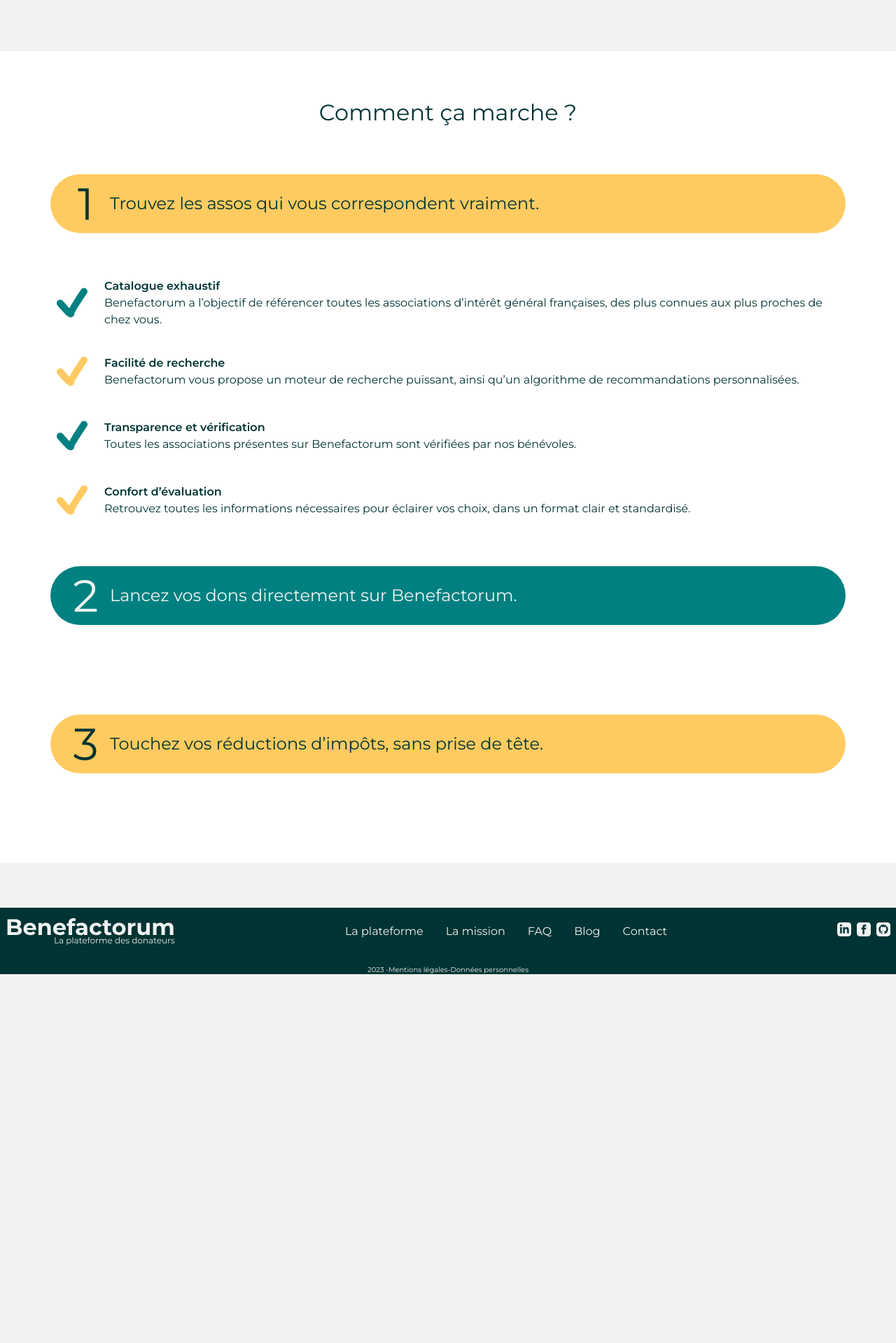
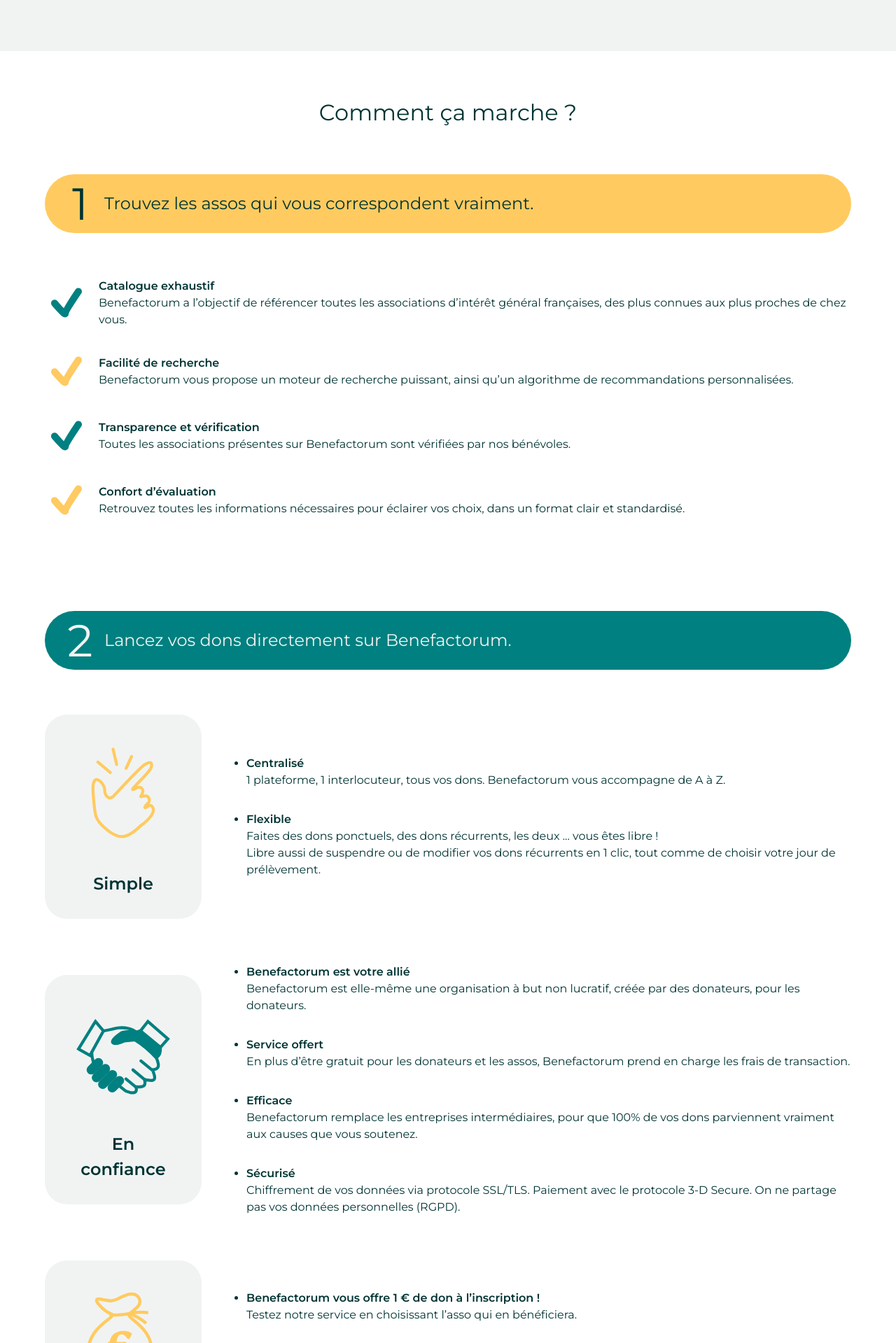
Before and after one commit to mpressen/benefactorum-docs, a Jekyll site: the page built from la-plateforme.html, in a window 1280 px wide. Shown: the part 386-2305 px from the top of the page at 70% size. Built offline with Jekyll 4.4.1, drawn with Linux system fonts in a browser that asks for light colours; before the commit the page ends 1778 px from its top, so only the background shows below that; some of the changed text lies outside the part shown.

Commit message:
how it reaaly works part 2

```diff
--- a/_sass/main.scss
+++ b/_sass/main.scss
@@ -110,10 +110,6 @@
     font-family: "MontserratSemiBold";
   }
 
-  .max_width {
-    max-width: 1536px;
-  }
-
   .cards-container {
     display: flex;
     justify-content: center;
@@ -193,14 +189,12 @@
 
   .step {
     width: 100%;
-    min-width: 312px;
     display: flex;
     padding: 0px 32px;
     align-items: center;
     gap: 16px;
     border-radius: 100px;
     background-color: $secondary-color;
-    text-wrap: wrap;
 
     .number-step {
       width: 37px;
@@ -259,7 +253,6 @@
     display: flex;
     flex-direction: column;
     align-items: center;
-    padding: 0px 8px;
     gap: 64px;
 
     .step {
@@ -268,11 +261,20 @@
       }
     }
 
+    .step-2, .step-3 {
+      margin-top: 64px;
+    }
+
     ul {
       display: flex;
       justify-content: center;
       flex-direction: column;
+      align-items: flex-start;
       gap: 32px;
+
+      &.bigger-gap {
+        gap: 64px;
+      }
 
       li {
         display: flex;
@@ -294,6 +296,57 @@
         }
       }
 
+      .value-offer-detail {
+        display: flex;
+        justify-content: center;
+        gap: 64px;
+        align-items: center;
+
+        @media only screen and (max-width: 885px) {
+          flex-wrap: wrap;
+        }
+
+        .card {
+          display: flex;
+          margin: auto;
+          padding: 32px;
+          flex-direction: column;
+          gap: 32px;
+          border-radius: 32px;
+          background-color: $website-background;
+          text-align: center;
+        }
+
+        ul {
+          display: flex;
+          flex-direction: column;
+          gap: 32px;
+
+          li {
+            list-style-type: disc;
+            display: list-item;
+          }
+        }
+      }
+    }
+  }
+
+  @media only screen and (max-width: 612px) {
+    padding-right: 0;
+    padding-left: 0;
+
+    .container {
+      * {
+        padding: 0 4px;
+      }
+
+      li {
+        list-style-type: none !important;
+      }
+    }
+
+    .step {
+      border-radius: 0;
     }
   }
 }
--- a/index.html
+++ b/index.html
@@ -13,7 +13,7 @@
         Inscrivez-vous gratuitement
       </a>
     </div>
-    <img src="./assets/images/hero_pics/dylan-sauerwein-5oog6pFHD_s-unsplash 1.png" alt="Happy Donor">
+    <img src="./assets/images/hero_pics/dylan-sauerwein-5oog6pFHD_s-unsplash 1.png" alt="donateur heureux">
   </div>
 </section>
 
--- a/la-plateforme.html
+++ b/la-plateforme.html
@@ -13,7 +13,7 @@
         Inscrivez-vous gratuitement
       </a>
     </div>
-    <img src="./assets/images/hero_pics/centralisation.svg" alt="Happy Donor">
+    <img src="./assets/images/hero_pics/centralisation.svg" alt="Benefactorum centralise vos dons">
   </div>
 </section>
 
@@ -27,33 +27,33 @@
     <ul>
       <li>
         <img class='check green' src="./assets/images/checkmark.svg" alt="puce">
-        <div class="text-section">
+        <div>
           <h4 class="semi-bold">Catalogue exhaustif</h4>
-          <p>Benefactorum a l’objectif de référencer toutes les associations d’intérêt général françaises,
-          des plus connues aux plus proches de chez vous.</p>
+          <p>Benefactorum a l’objectif de référencer toutes les associations d’intérêt général françaises, des plus
+            connues aux plus proches de chez vous.</p>
         </div>
       </li>
       <li>
         <img class='check yellow' src="./assets/images/checkmark.svg" alt="puce">
-        <div class="text-section">
+        <div>
           <h4 class="semi-bold">Facilité de recherche</h4>
-          <p>Benefactorum vous propose un moteur de recherche puissant,
-          ainsi qu’un algorithme de recommandations personnalisées.</p>
+          <p>Benefactorum vous propose un moteur de recherche puissant, ainsi qu’un algorithme de recommandations
+            personnalisées.</p>
         </div>
       </li>
       <li>
         <img class='check green' src="./assets/images/checkmark.svg" alt="puce">
-        <div class="text-section">
+        <div>
           <h4 class="semi-bold">Transparence et vérification</h4>
           <p>Toutes les associations présentes sur Benefactorum sont vérifiées par nos bénévoles.</p>
         </div>
       </li>
       <li>
         <img class='check yellow' src="./assets/images/checkmark.svg" alt="puce">
-        <div class="text-section">
+        <div>
           <h4 class="semi-bold">Confort d’évaluation</h4>
-          <p>Retrouvez toutes les informations nécessaires pour éclairer vos choix,
-          dans un format clair et standardisé.</p>
+          <p>Retrouvez toutes les informations nécessaires pour éclairer vos choix, dans un format clair et standardisé.
+          </p>
         </div>
       </li>
     </ul>
@@ -61,7 +61,96 @@
       <div class="number-step">2</div>
       <h3 class="xl">Lancez vos dons directement sur Benefactorum.</h3>
     </div>
-    <div></div>
+    <ul class="bigger-gap">
+      <li class='value-offer-detail'>
+        <div class="card">
+          <img src="./assets/images/value-offer/simple.svg" alt="Simple">
+          <p class='xl semi-bold'>Simple</p>
+        </div>
+        <ul>
+          <li>
+            <h4 class="semi-bold">Centralisé</h4>
+            <p>1 plateforme, 1 interlocuteur, tous vos dons. Benefactorum vous accompagne de A à Z.</p>
+          </li>
+          <li>
+            <h4 class="semi-bold">Flexible</h4>
+            <p>Faites des dons ponctuels, des dons récurrents, les deux ... vous êtes libre !<br>
+              Libre aussi de suspendre ou de modifier vos dons récurrents en 1 clic, tout comme de choisir votre jour de prélèvement.</p>
+          </li>
+        </ul>
+      </li>
+      <li class='value-offer-detail'>
+        <div class="card">
+          <img src="./assets/images/value-offer/en-confiance.svg" alt="En confiance">
+          <p class='xl semi-bold'>En confiance</p>
+        </div>
+        <ul>
+          <li>
+            <h4 class="semi-bold">Benefactorum est votre allié</h4>
+            <p>Benefactorum est elle-même une organisation à but non lucratif, créée par des donateurs, pour les
+              donateurs.</p>
+          </li>
+          <li>
+            <h4 class="semi-bold">Service offert</h4>
+            <p>En plus d’être gratuit pour les donateurs et les assos, Benefactorum prend en charge les frais de
+              transaction.</p>
+          </li>
+          <li>
+            <h4 class="semi-bold">Efficace</h4>
+            <p>Benefactorum remplace les entreprises intermédiaires, pour que 100% de vos dons parviennent vraiment aux
+              causes que vous soutenez.</p>
+          </li>
+          <li>
+            <h4 class="semi-bold">Sécurisé</h4>
+            <p>Chiffrement de vos données via protocole SSL/TLS. Paiement avec le protocole 3-D Secure. On ne partage pas vos données personnelles (RGPD).</p>
+          </li>
+        </ul>
+      </li>
+      <li class='value-offer-detail'>
+        <div class="card">
+          <img src="./assets/images/value-offer/accessible.svg" alt="Accessible">
+          <p class='xl semi-bold'>Accessible</p>
+        </div>
+        <ul>
+          <li>
+            <h4 class="semi-bold">Benefactorum vous offre 1 € de don à l’inscription !</h4>
+            <p>Testez notre service en choisissant l’asso qui en bénéficiera.</p>
+          </li>
+          <li>
+            <h4 class="semi-bold">Donnez à partir de 1€</h4>
+            <p>Parce qu’être généreux c’est un état d’esprit, pas une question de moyens.</p>
+          </li>
+          <li>
+            <h4 class="semi-bold">Donnez ... en donnant de la voix !</h4>
+            <p>Gagnez des dons en parrainant vos proches, sans sortir votre portefeuille.</p>
+          </li>
+        </ul>
+      </li>
+      <li class='value-offer-detail'>
+        <div class="card">
+          <img src="./assets/images/value-offer/gratifiant.svg" alt="Gratifiant">
+          <p class='xl semi-bold'>Gratifiant</p>
+        </div>
+        <ul>
+          <li>
+            <h4 class="semi-bold">Positif</h4>
+            <p>Benefactorum met la gratitude au centre de son expérience. D’ailleurs, merci d’être là <img src="./assets/images/heart.svg" alt="coeur coeur"> !</p>
+          </li>
+          <li>
+            <h4 class="semi-bold">Communautaire</h4>
+            <p>Avec Benefactorum, vous ne donnez plus seul dans votre coin, vous faites partie d’un collectif.</p>
+          </li>
+          <li>
+            <h4 class="semi-bold">Visualisez vos dons</h4>
+            <p>À l’aide de graphiques et autres camemberts, mesurez votre impact dans le temps.</p>
+          </li>
+          <li>
+            <h4 class="semi-bold">Ludique</h4>
+            <p>Embarquez dans une expérience de don gamifiée.</p>
+          </li>
+        </ul>
+      </li>
+    </ul>
 
     <div class="step step-3">
       <div class="number-step">3</div>
```
Also changed, not shown: assets/images/heart.svg (added), 5 other files.
